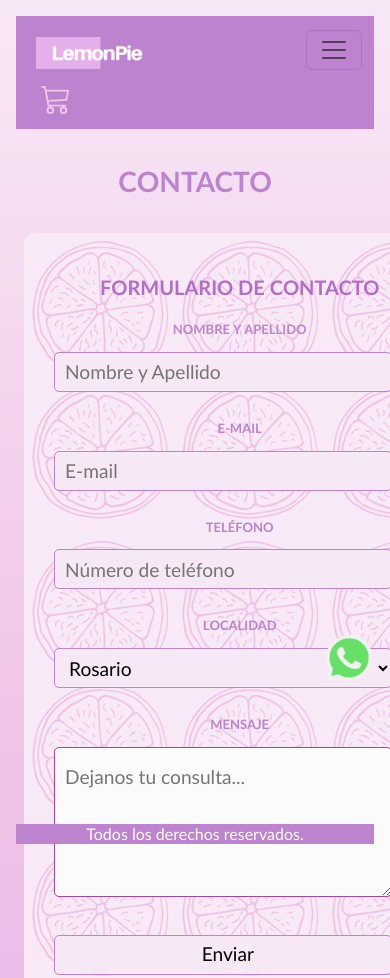
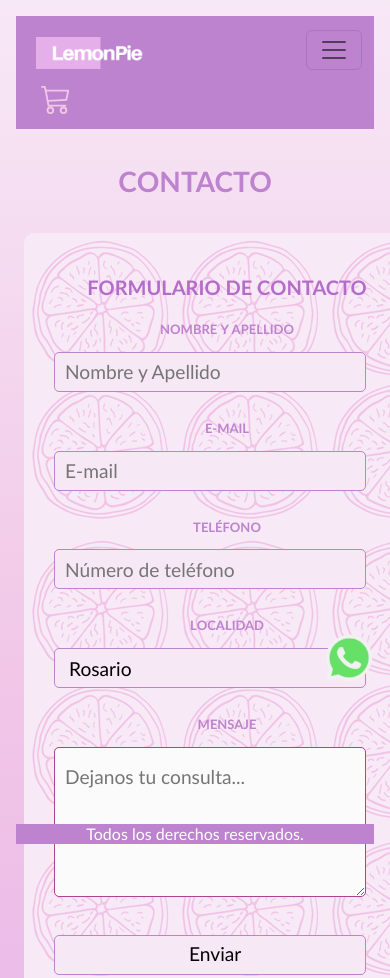
Before and after one commit to melizulian/proyectocoderhouse, a website: page pages/contacto.html in a window 390 px wide. Shown: the top 978 px of the page. Drawn offline with nearby package versions, Linux system fonts and the light colour scheme.

Commit message:
ajustando tamaños en mediaquaries

```diff
--- a/scss/componentes/style.scss
+++ b/scss/componentes/style.scss
@@ -410,11 +410,12 @@ textarea, select, input{
     }
 
     .formulario{
-        width: 50vh;
+        width: 45vh;
+        justify-content: space-around;
     }
 
     input, select, textarea{
-        width: 40vh;
+        width: 37vh;
        margin-right: 4vh;
     }
 
```
Also changed, not shown: css/styles.css.
